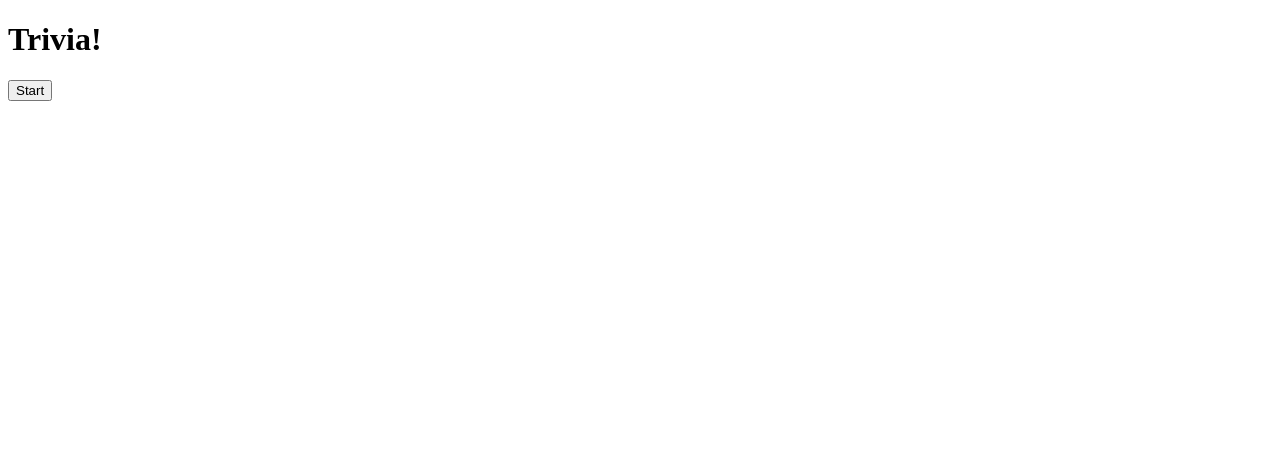
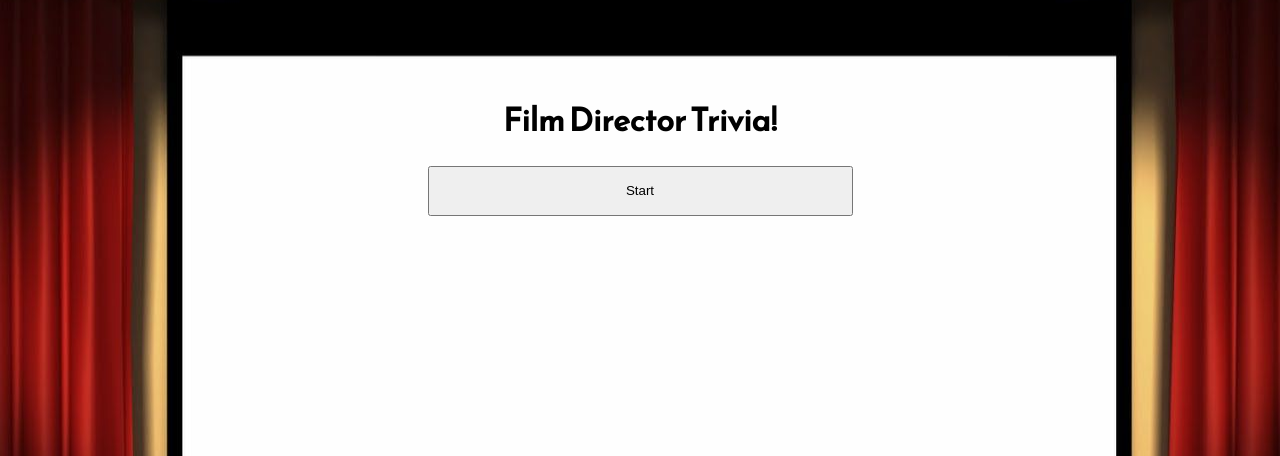
Before and after one commit to colinmcdaniel/TriviaGame, a PHP site: page / in a window 1280 px wide. Before the commit the part shown is almost empty. Shown: the top 456 px of the page. Run offline with PHP 8.4, Linux system fonts and the light colour scheme.

Commit message:
Updated files

```diff
--- a/assets/css/style.css
+++ b/assets/css/style.css
@@ -1,6 +1,32 @@
+body{
+	background-image:url("../images/background.jpg");
+	background-position:center;
+	background-repeat: no-repeat;
+	background-attachment: fixed;
+	text-align:center;
+	font-family: 'Reem Kufi', sans-serif;
+}
+#wrapper{
+	width:850px;
+	margin:75px auto;
+	overflow:auto;
+}
 #larger-text,#timer{
 	font-size:24px;
 }
 #smaller-text{
 	font-size:18px;
 }
+img{
+	height:auto;
+}
+#buttons{
+	width:50%;
+	margin:0 auto;
+}
+button{
+	display:block;
+	clear:both;
+	width:100%;
+	height:50px;
+}
--- a/assets/javascript/app.js
+++ b/assets/javascript/app.js
@@ -1,3 +1,26 @@
+// Directors to include:
+// Steven Spielberg
+// Martin Scorsese
+// Alfred Hitchcock
+// Quentin Tarantino
+// Stanley Kubrick
+// Francis Ford Coppola
+// Christopher Nolan
+// Woody Allen
+// David Fincher (DL)
+// Roman Polanski
+// David Lynch (DF)
+// Paul Thomas Anderson (WA)
+// Wes Anderson (PTA)
+// Sofia Coppola
+// David Cronenberg
+// ingmar bergman
+// charlie kaufman (what was his directoral debew)
+// Richard Linklater
+// spike jonze
+// sean penn
+// Lars von Trier
+
 var question_number = 0;
 var questions=[
 	'Question 1?',
@@ -127,6 +150,7 @@ function endGame(){
 	$('#smaller-text').html('Correct answers: ' + correct
 		+ '<br>Incorrect answers: ' + incorrect
 		+ '<br>Unanswered: ' + unanswered);
+	$('#smaller-text').show();
 	$('#gif').hide();
 	$('#option1').hide();
 	$('#option2').hide();
--- a/index.html
+++ b/index.html
@@ -1,24 +1,27 @@
 <!DOCTYPE html>
 <head>
 	<title>Trivia!</title>
+	<link href="https://fonts.googleapis.com/css?family=Reem+Kufi" rel="stylesheet">
+	<script type='text/javascript' src='https://code.jquery.com/jquery-2.2.0.min.js'></script>
 	<link rel="stylesheet" href="assets/css/style.css">
-	<script type='text/javascript' src='https://code.jquery.com/jquery-2.2.0.min.js'></script>
 </head>
 <body>
+	<div id='wrapper'>
 		<header>
-		<h1>Trivia!</h1>
+			<h1>Film Director Trivia!</h1>
 		</header>
-	<div>
 		<div id='timer'></div>
 		<div id='larger-text'></div>
 		<div id='smaller-text'></div>
 		<div id='gif'></div>
+		<div id='buttons'>
 			<button class='option' id='option1' value='0'></button>
 			<button class='option' id='option2' value='1'></button>
 			<button class='option' id='option3' value='2'></button>
 			<button class='option' id='option4' value='3'></button>
 			<button id='start'></button>
 		</div>
+	</div>
 	<script type="text/javascript" src="assets/javascript/app.js"></script>
 </body>
 </html>
```
Lines whose indentation alone changed are shown as unchanged.
